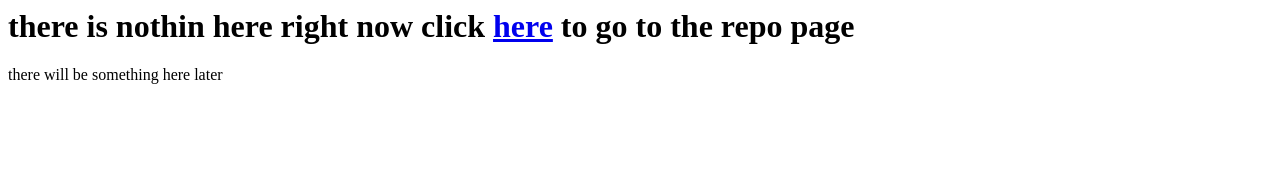
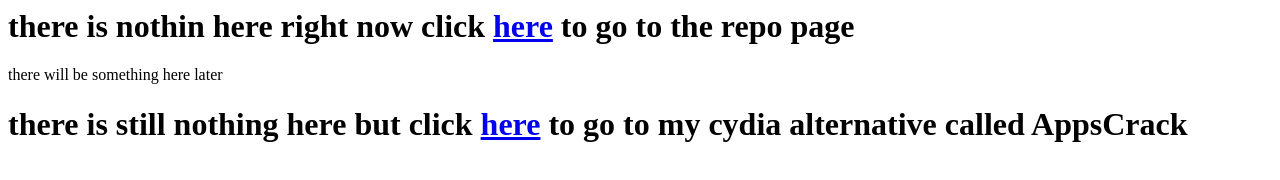
Before and after one commit to sanderkees/sanderkees.github.io, a plain HTML site: page index.html in a window 1280 px wide. Drawn offline with Linux system fonts and the light colour scheme.

Commit message:
Update index.html

```diff
--- a/index.html
+++ b/index.html
@@ -2,5 +2,6 @@
 <body>
 <h1>there is nothin here right now click <a href=/repo>here</a> to go to the repo page</h1>
 <p>there will be something here later</p>
+<h1>there is still nothing here but click <a href=/AppsCrack>here</a> to go to my cydia alternative called AppsCrack
 </body>
 </html>
```
